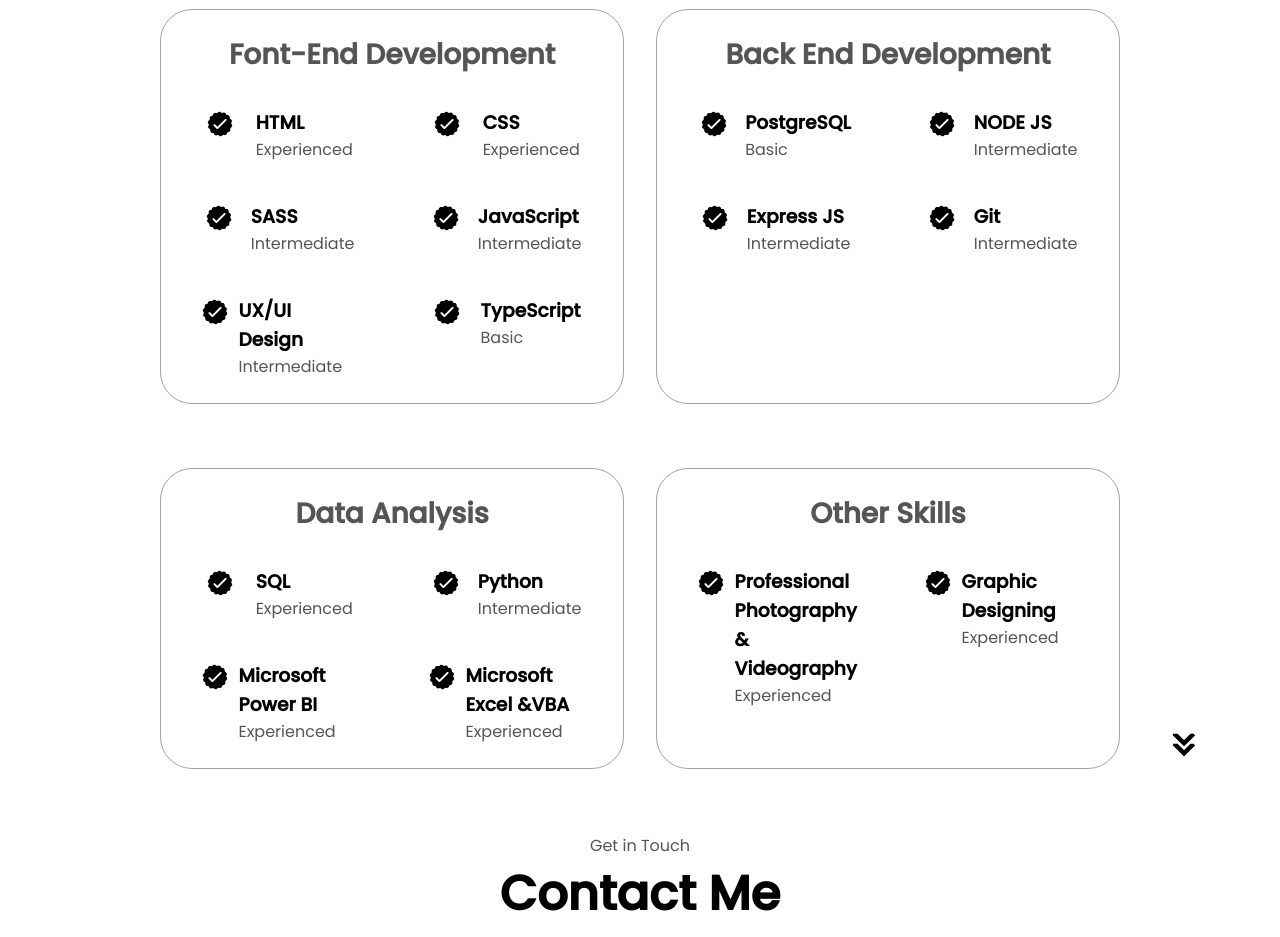
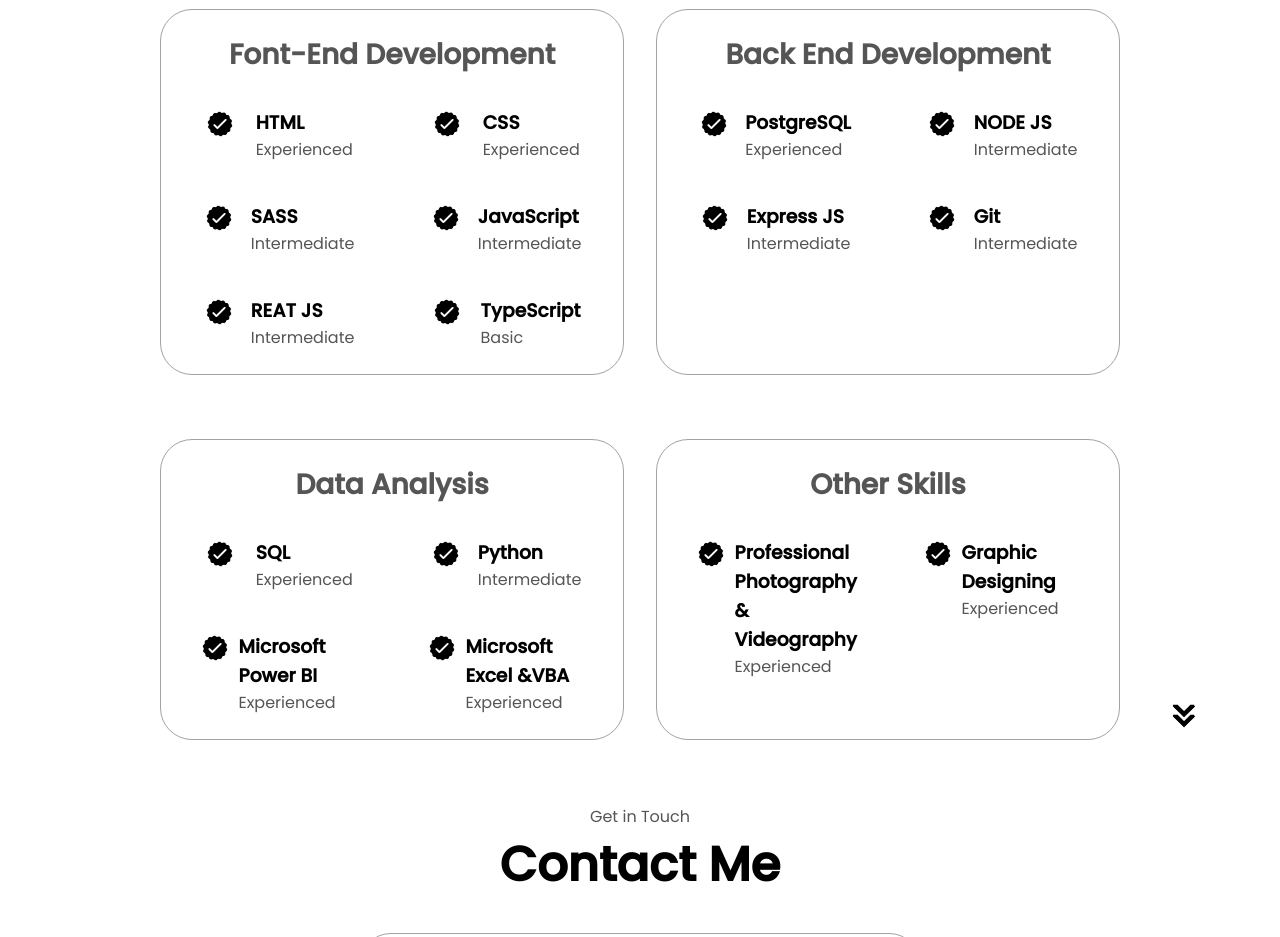
Before and after one commit to AliChxrds/alinjavwasichela, a plain HTML site: page index.html in a window 1280 px wide. Shown: the part 1760-2697 px from the top of the page. Drawn offline with Linux system fonts and the light colour scheme.

Commit message:
Update index.html

```diff
--- a/index.html
+++ b/index.html
@@ -171,7 +171,7 @@ I am currently working as a Systems & admin Intern, System Department in the min
                     <article>
                         <img src="./assets/checkmark.png" alt="Experience Icon" class="icon"/>
                         <div>
-                            <h3>UX/UI Design</h3>
+                            <h3>REAT JS</h3>
                             <p>Intermediate</p>
                         </div>
                     </article>
@@ -191,7 +191,7 @@ I am currently working as a Systems & admin Intern, System Department in the min
                         <img src="./assets/checkmark.png" alt="Experience Icon" class="icon"/>
                         <div>
                             <h3>PostgreSQL</h3>
-                            <p>Basic</p>
+                            <p>Experienced</p>
                         </div>
                     </article>
                     <article>
```
